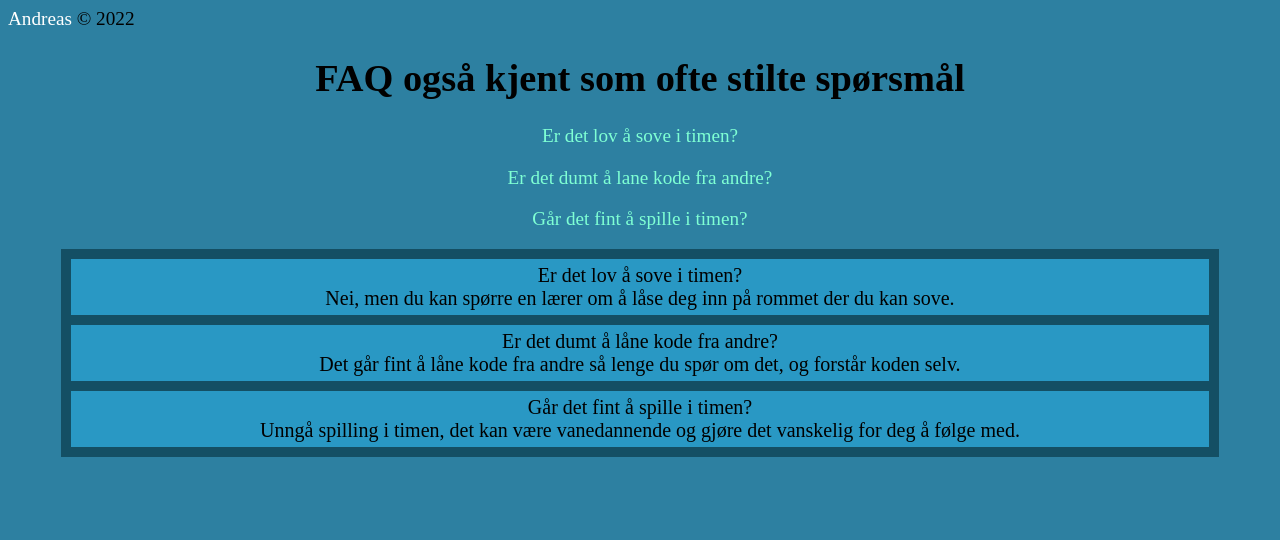
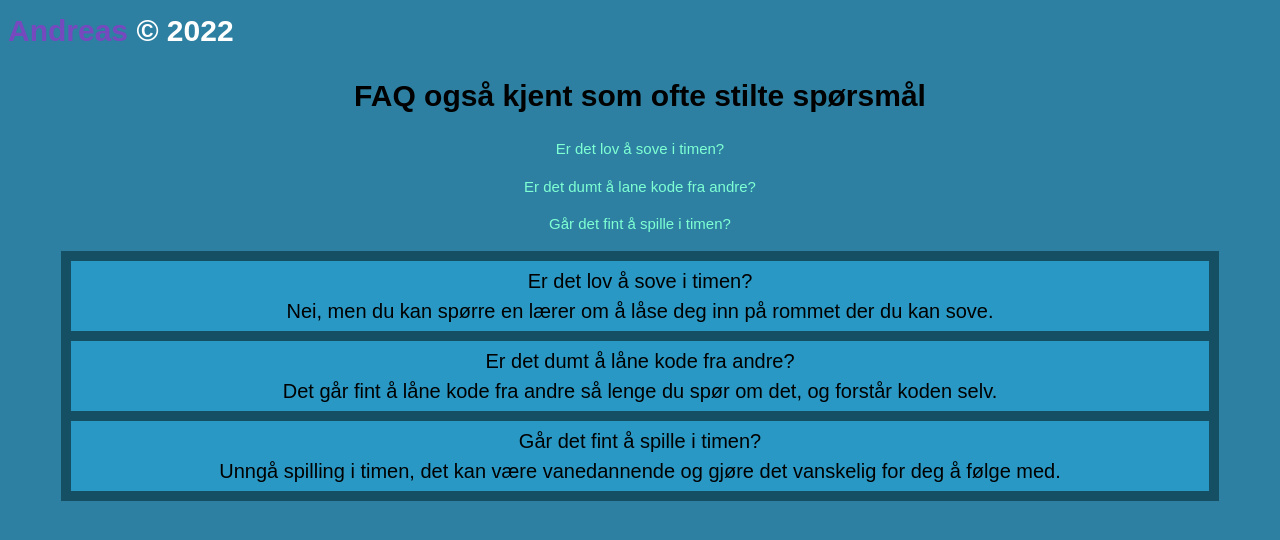
Before and after one commit to AndyCoolDude/Programmering_nettside, a plain HTML site: page faq.html in a window 1280 px wide. Shown: the top 540 px of the page. Drawn offline with Linux system fonts and the light colour scheme.

Commit message:
another quick fix on faq

```diff
--- a/faq.css
+++ b/faq.css
@@ -1,5 +1,9 @@
 h1 {
 	text-align: center;
+}
+.andreas {
+	text-align: left;
+	color: white;
 }
 .grid-container {
 	display: grid;
@@ -22,10 +26,7 @@ body {
 	background-color: #2d80a1;
 	font-size: larger;
 	height: 200vh;
-}
-
-.andreas {
-	color: #ffffff;
+	font: 15px/1.5 Arial, Helvetica, sans-serif;
 }
 a {
 	text-decoration: none;
--- a/faq.html
+++ b/faq.html
@@ -10,7 +10,7 @@
 </head>
 
 <body>
-    <a class="andreas" href="index.html" style="text-decoration: none; color: #ffffff;">Andreas</a> © 2022
+    <h1 class="andreas"><a class="andreas" href="index.html" style="text-decoration: none; color: #7649be;">Andreas</a> © 2022 </h1>
     <h1>FAQ også kjent som ofte stilte spørsmål</h1>
     <p><a href="#1">Er det lov å sove i timen?</a></p>
     <p><a href="#2">Er det dumt å lane kode fra andre?</a></p>
```
